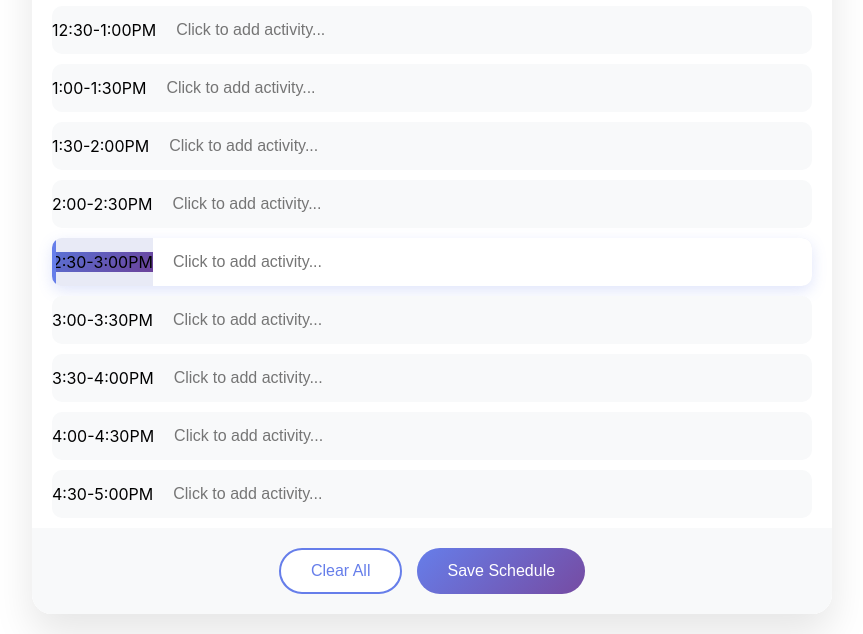
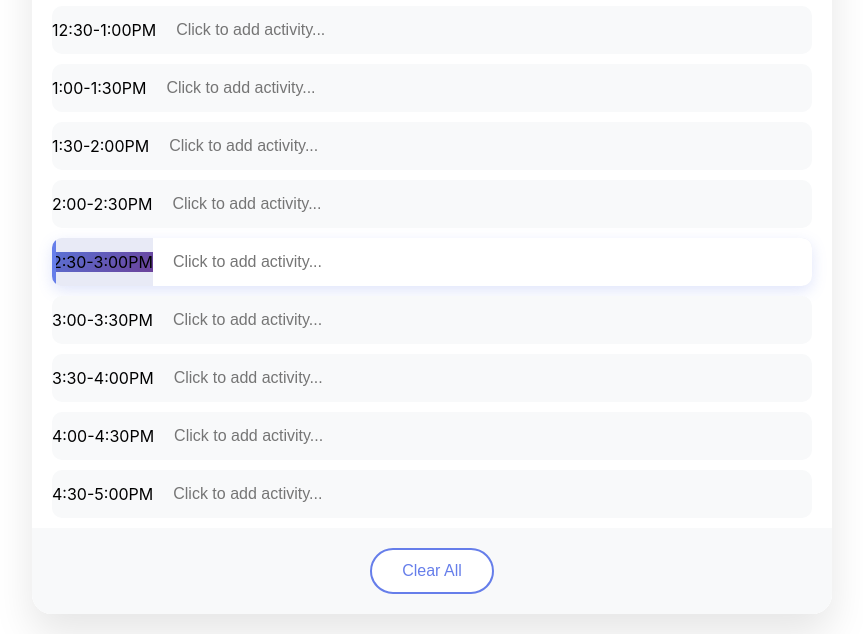
Before and after one commit to jzvele/schedule, a plain HTML site: page index.html in a window 1280 px wide. Shown: the part 166-800 px from the top of the page, without its empty margins (208-1071 px from the left). Drawn offline with Linux system fonts and the light colour scheme.

Commit message:
Removed redundant save button

```diff
--- a/index.html
+++ b/index.html
@@ -257,7 +257,6 @@
 
         <div class="controls">
             <button class="btn btn-secondary" onclick="clearSchedule()">Clear All</button>
-            <button class="btn btn-primary" onclick="saveSchedule()">Save Schedule</button>
         </div>
     </div>
 
```
